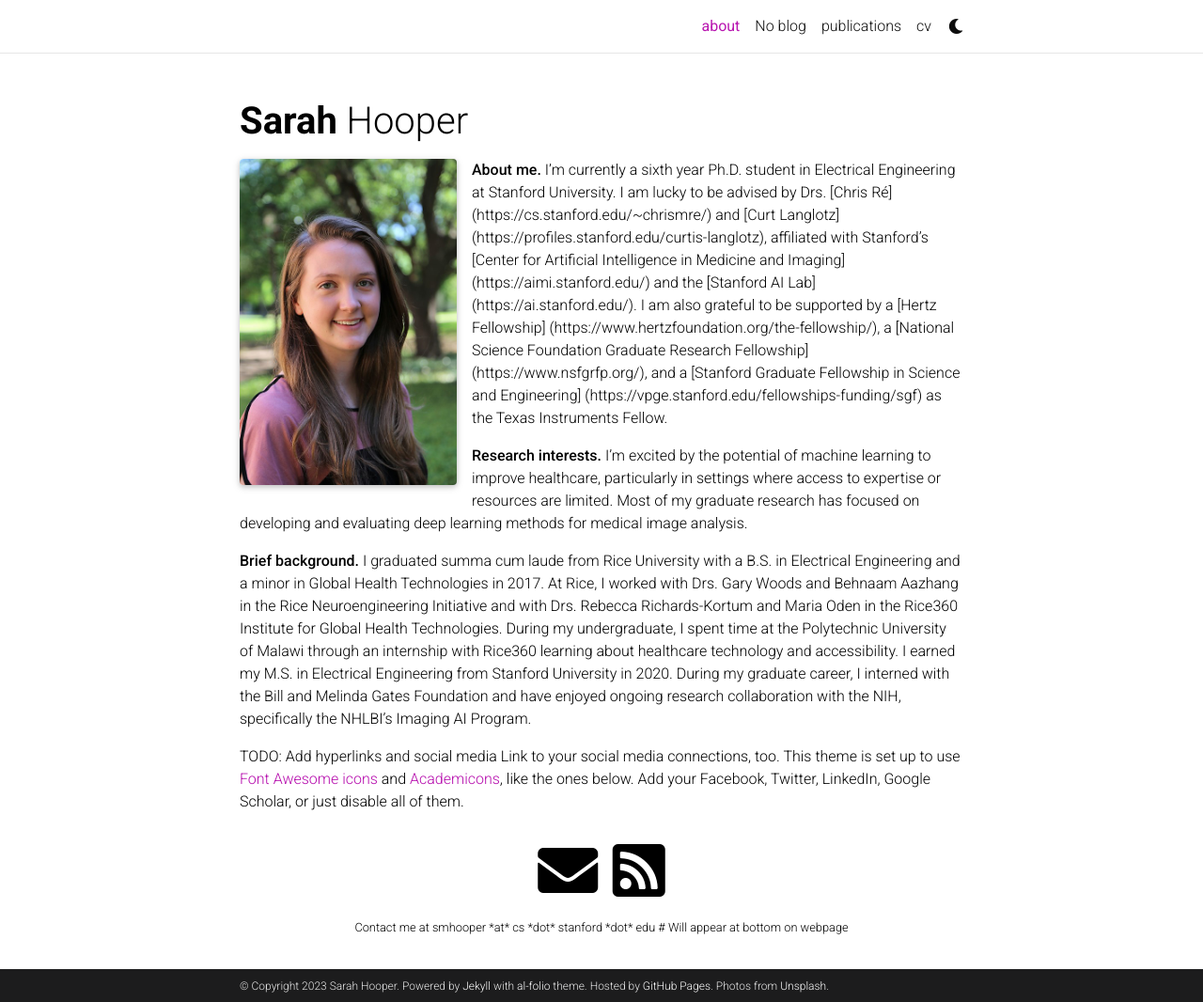
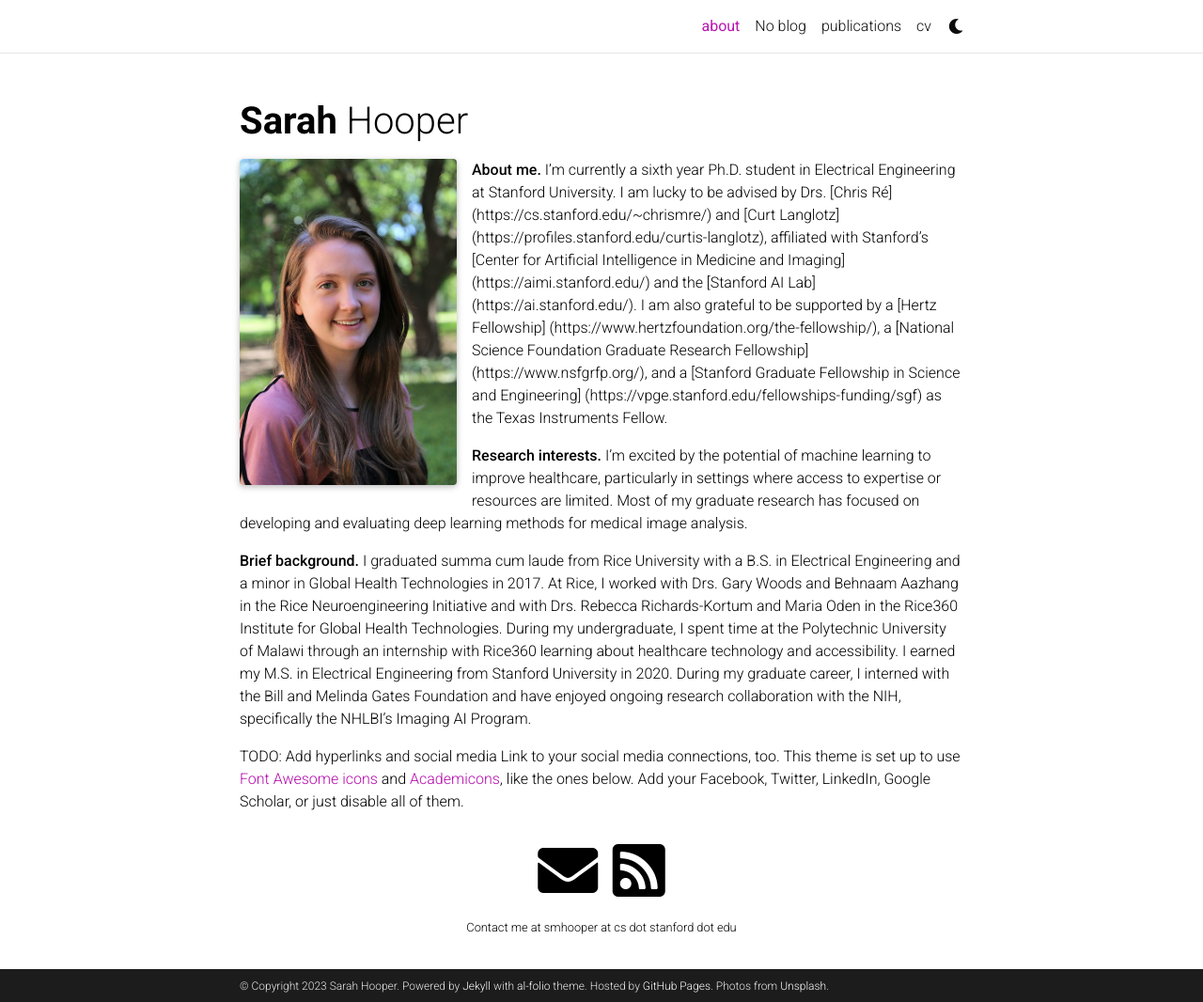
Before and after one commit to sarahmhooper/sarahmhooper.github.io, a Jekyll site: the page built from _pages/about.md, in a window 1280 px wide and 1066 px high. Shown: the whole window at 94% size. Built offline with Jekyll 4.4.1, drawn with Linux system fonts in a browser that asks for light colours; full-size pictures stand in for the smaller copies a plugin makes; comment, search, counter and statistics services are not loaded; a style sheet for code colours, icons or effects is not loaded.

Commit message:
Update contact message

```diff
--- a/_config.yml
+++ b/_config.yml
@@ -100,7 +100,7 @@ youtube_id: # your youtube channel id (youtube.com/@<youtube_id>)
 discord_id: # your discord id (18-digit unique numerical identifier)
 
 contact_note: >
-  Contact me at smhooper *at* cs *dot* stanford *dot* edu # Will appear at bottom on webpage
+  Contact me at smhooper at cs dot stanford dot edu
 
 # -----------------------------------------------------------------------------
 # Analytics and search engine verification
```
